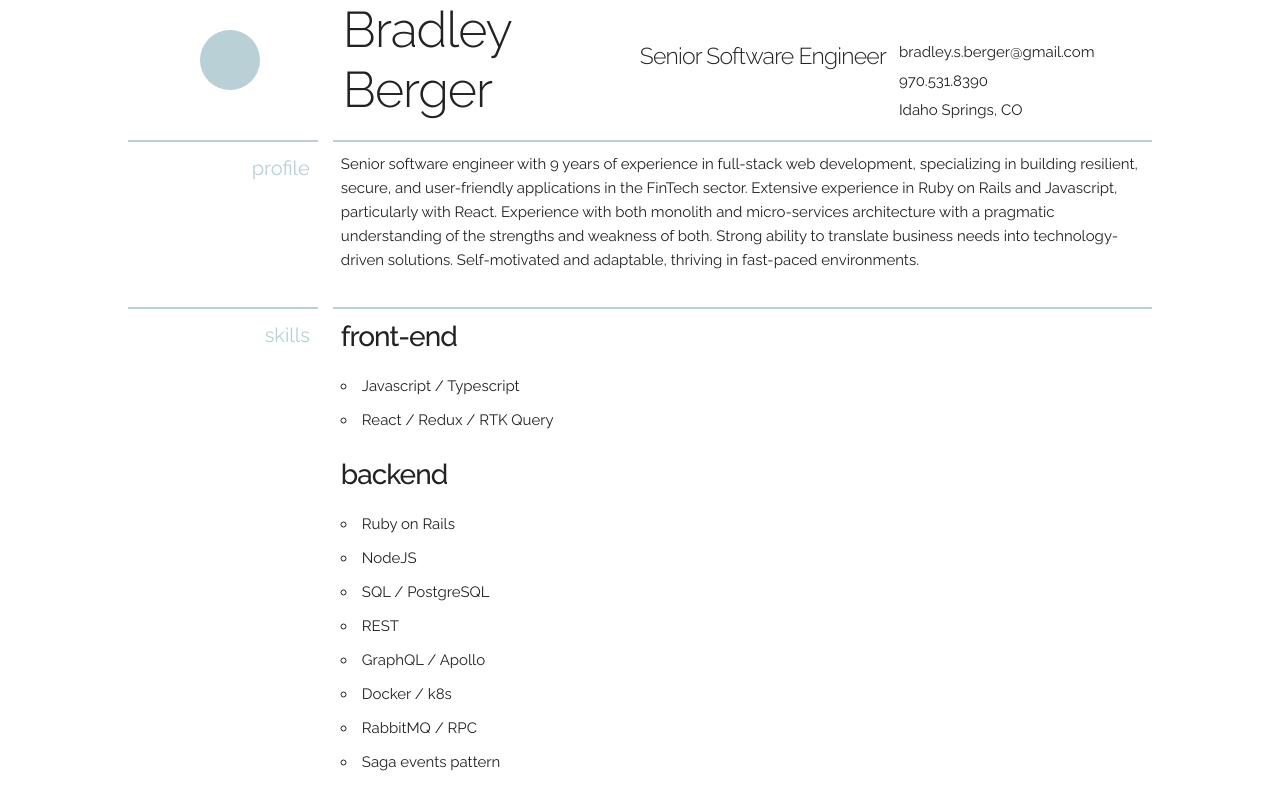
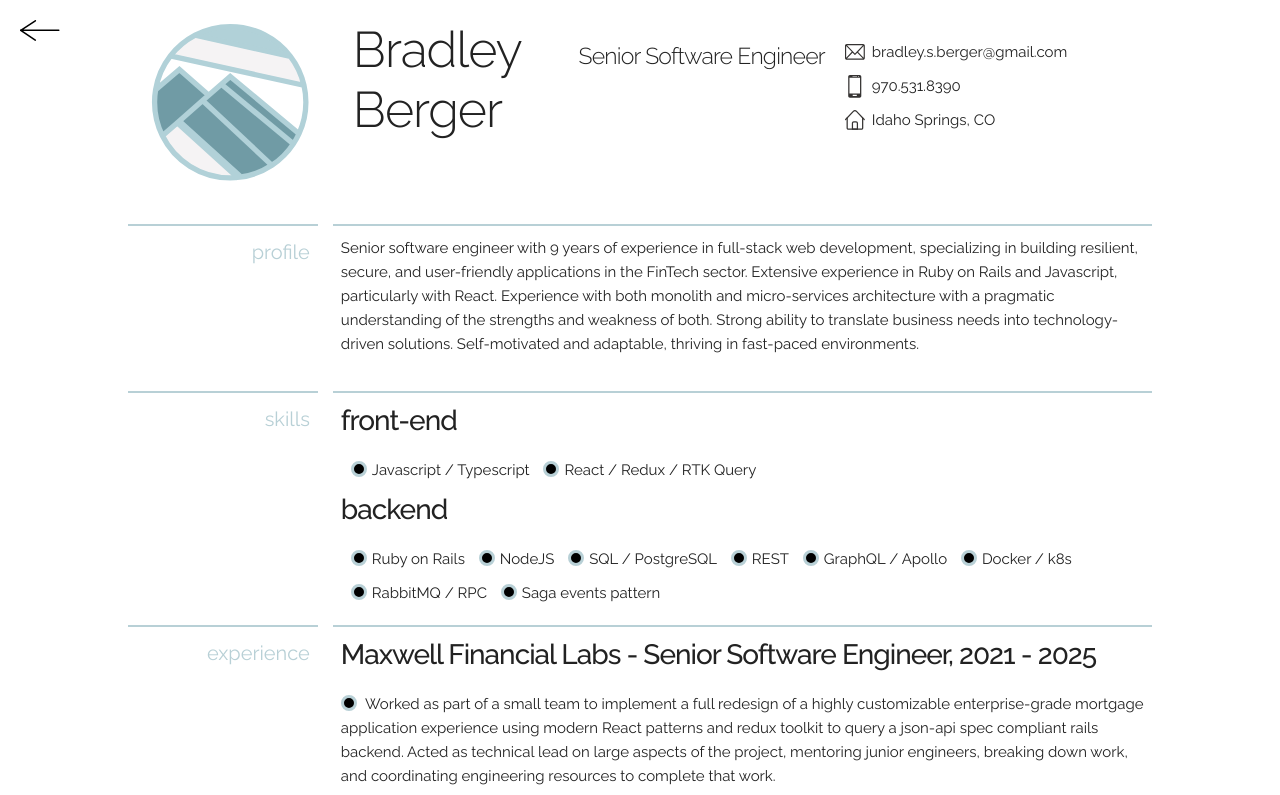
Before and after one commit to bradley2W1DL/bradleyb_dev, an Astro site: page /resume in a window 1280 px wide. Shown: the top 795 px of the page. Built offline with nearby package versions, Linux system fonts and the light colour scheme; Astro itself is replaced by a stand-in of ours.

Commit message:
Fix some styling on resume Add logos and icons

```diff
--- a/src/pages/resume.astro
+++ b/src/pages/resume.astro
@@ -1,19 +1,40 @@
 ---
 import Layout from '../layouts/Layout.astro'
+import { Image } from 'astro:assets'
+
+import logo from '../images/resume_logo.svg';
+import email from '../images/mail_logo.svg';
+import phone from '../images/phone_logo.svg';
+import home from '../images/home_logo.svg';
+import backIcon from '../images/back_arrow.svg'
 
 import "../styles/resume.scss"
 ---
 
 <Layout title="curriculum vitae">
   <div class="resume">
+    <a href="/" class="back">
+      <Image src={backIcon} alt="back arrow icon" />
+    </a>
     <div class="resume__header">
-      <div class="resume-logo"></div>
+      <div class="resume-logo">
+        <Image id="logo" src={logo} alt="mountain logo" />
+      </div>
       <h1 class="name">Bradley Berger</h1>
       <h4 class="title">Senior Software Engineer</h4>
       <div class="contact">
-        <p class="email">bradley.s.berger@gmail.com</p>
-        <p class="phone">970.531.8390</p>
-        <p class="location">Idaho Springs, CO</p>
+        <div class="contact__element">
+          <Image src={email} alt="email icon" />
+          <p>bradley.s.berger@gmail.com</p>
+        </div>
+        <div class="contact__element">
+          <Image src={phone} alt="cell phone icon" />
+          <p>970.531.8390</p>
+        </div>
+        <div class="contact__element">
+          <Image src={home} alt="house icon" />
+          <p>Idaho Springs, CO</p>
+        </div>
       </div>
     </div>
     <div class="resume__body">
--- a/src/styles/home.scss
+++ b/src/styles/home.scss
@@ -68,6 +68,10 @@
       z-index: 3;
       margin-left: -2rem;
       margin-bottom: 3rem;
+
+      p.quote {
+        // text-indent: 20px;
+      }
     }
   }
 }
--- a/src/styles/resume.scss
+++ b/src/styles/resume.scss
@@ -7,11 +7,26 @@ $blue: #B8D0D6;
 .resume {
   max-width: 1080px;
   margin-bottom: 10rem;
+  a.back {
+    position: fixed;
+    top: 2rem;
+    left: 2rem;
+    img {
+      width: 4rem;
+      height: fit-content
+    }
+  }
+
   &__header {
     display: grid;
     grid-template-areas: 'resume-logo name title contact';
-    grid-template-columns: 20% 1fr 25% 25%;
-    gap: 1rem;
+    grid-template-columns: 20% 1fr 25% 30%;
+    gap: 2rem;
+
+    .name {
+      margin-top: 2rem;
+      margin-bottom: 0;
+    }
 
     .title {
       text-align: right;
@@ -24,8 +39,24 @@ $blue: #B8D0D6;
       display: flex;
       flex-direction: column;
       justify-content: flex-start;
-      p {
-        margin: 0 .3rem .5rem;
+      &__element {
+        display: flex;
+        justify-content: flex-start;
+        align-items: center;
+        gap: 0.7rem;
+        margin-bottom: 1rem;
+
+        p {
+          margin: 0;
+          overflow: hidden;
+        }
+
+        img {
+          width: 2rem;
+          height: min-content;
+          max-height: 2.3rem;
+        }
+
       }
     }
 
@@ -33,13 +64,9 @@ $blue: #B8D0D6;
       margin-top: 4rem;
     }
 
-    .resume-logo {
-      width: 60px;
-      height: 60px;
-      background: $blue;
-      border-radius: 50%;
-      justify-self: center;
-      margin-top: 30px;
+    .resume-logo > img {
+      width: fit-content;
+      height: fit-content;
     }
   }
 
@@ -51,6 +78,23 @@ $blue: #B8D0D6;
     h3 {
       font-size: 2.2rem;
       font-weight: 500;
+    }
+
+    ul {
+      list-style: none;
+
+      li::before {
+        content: "";
+        width: 1rem;
+        height: 1rem;
+        position: relative;
+        top: 0.2rem;
+        display: inline-block;
+        background-color: black;
+        border: 3px solid $blue;
+        border-radius: 50%;
+        margin-right: .5rem;
+      }
     }
     .resume__row {
       display: grid;
@@ -72,7 +116,11 @@ $blue: #B8D0D6;
 
     .skills-group {
       ul {
-        //display: flex;
+        margin-bottom: 0;
+      }
+      li {
+        display: inline-block;
+        margin-left: 1rem;
       }
     }
   }
```
Also changed, not shown: src/pages/index.astro (+4 -7 lines), src/images/back_arrow.svg (added), src/images/home_logo.svg (added), src/images/mail_logo.svg (added), src/images/phone_logo.svg (added), src/images/resume_logo.svg (added).
